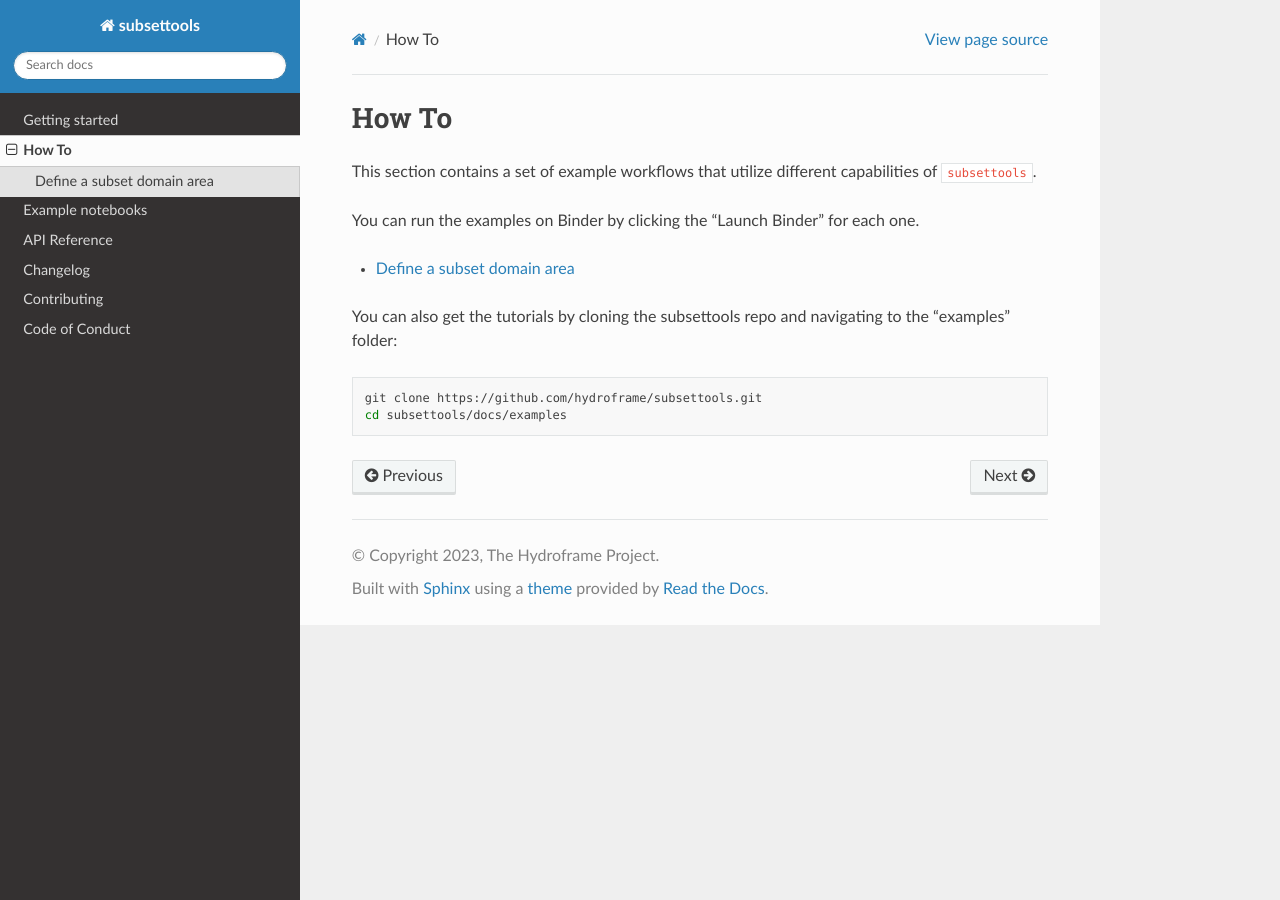
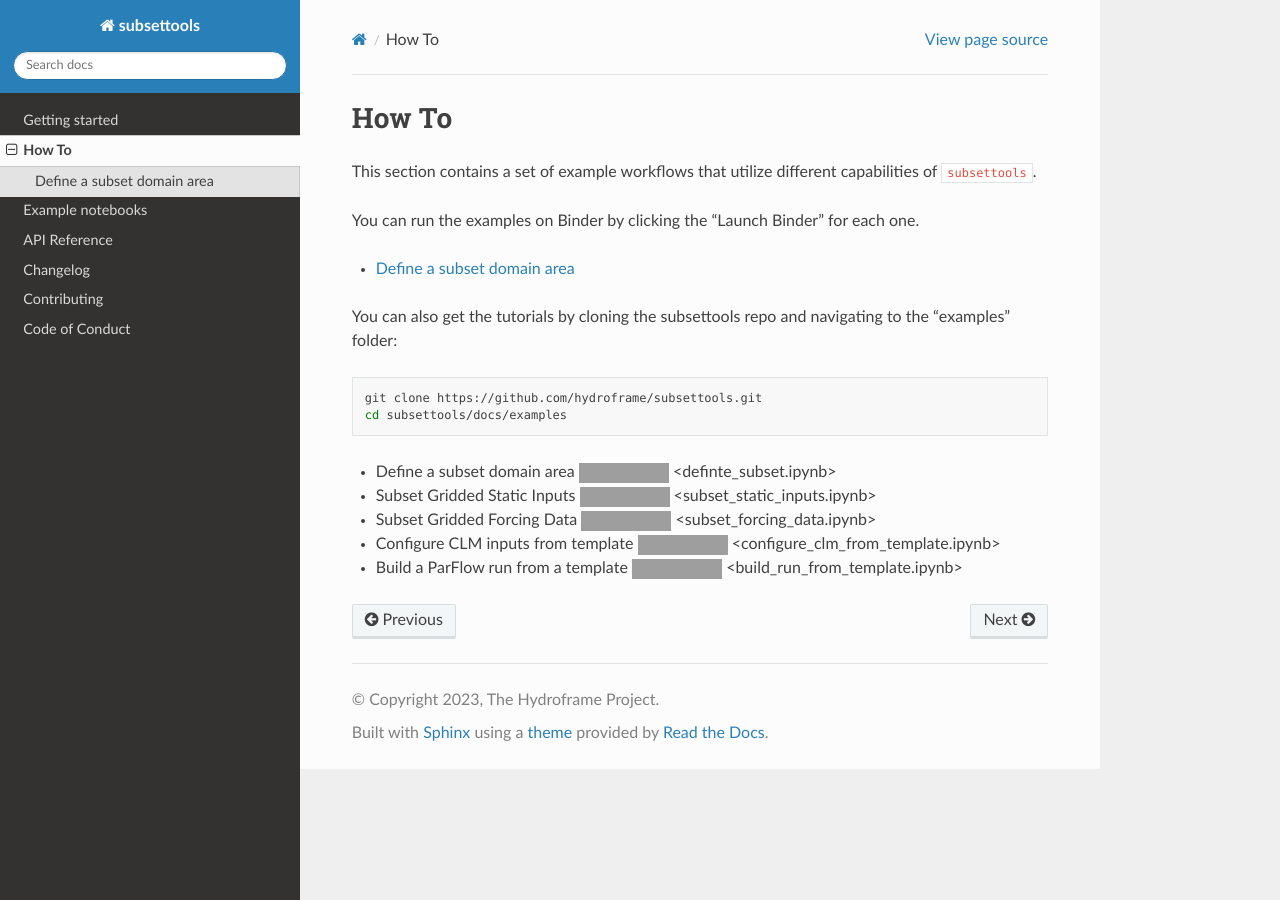
Before and after one commit to hydroframe/subsettools, a Sphinx documentation site: the page built from docs/examples/index.md, in a window 1280 px wide. Built offline with Sphinx 7.4.7 and the Read the Docs theme 2.0.0, drawn with Linux system fonts in a browser that asks for light colours; pages that are not in the unit, such as notebooks, are missing from menus; grey boxes are pictures that could not be loaded.

Commit message:
edit docs

````diff
--- a/docs/examples/index.md
+++ b/docs/examples/index.md
@@ -20,3 +20,9 @@ You can also get the tutorials by cloning the subsettools repo and navigating to
 git clone https://github.com/hydroframe/subsettools.git
 cd subsettools/docs/examples
 ```
+
+- Define a subset domain area [![Binder](https://mybinder.org/badge_logo.svg)](https://mybinder.org/v2/gh/hydroframe/subsettools-binder/HEAD?labpath=subsettools%2Fdefinte_subset.ipynb) <definte_subset.ipynb>
+- Subset Gridded Static Inputs [![Binder](https://mybinder.org/badge_logo.svg)](https://mybinder.org/v2/gh/hydroframe/subsettools-binder/HEAD?labpath=subsettools%2Fsubset_static_inputs.ipynb) <subset_static_inputs.ipynb>
+- Subset Gridded Forcing Data [![Binder](https://mybinder.org/badge_logo.svg)](https://mybinder.org/v2/gh/hydroframe/subsettools-binder/HEAD?labpath=subsettools%2Fsubset_forcing_data.ipynb) <subset_forcing_data.ipynb>
+- Configure CLM inputs from template [![Binder](https://mybinder.org/badge_logo.svg)](https://mybinder.org/v2/gh/hydroframe/subsettools-binder/HEAD?labpath=subsettools%2Fconfigure_clm_from_template.ipynb) <configure_clm_from_template.ipynb>
+- Build a ParFlow run from a template [![Binder](https://mybinder.org/badge_logo.svg)](https://mybinder.org/v2/gh/hydroframe/subsettools-binder/HEAD?labpath=subsettools%2Fbuild_run_from_template.ipynb) <build_run_from_template.ipynb>
````
